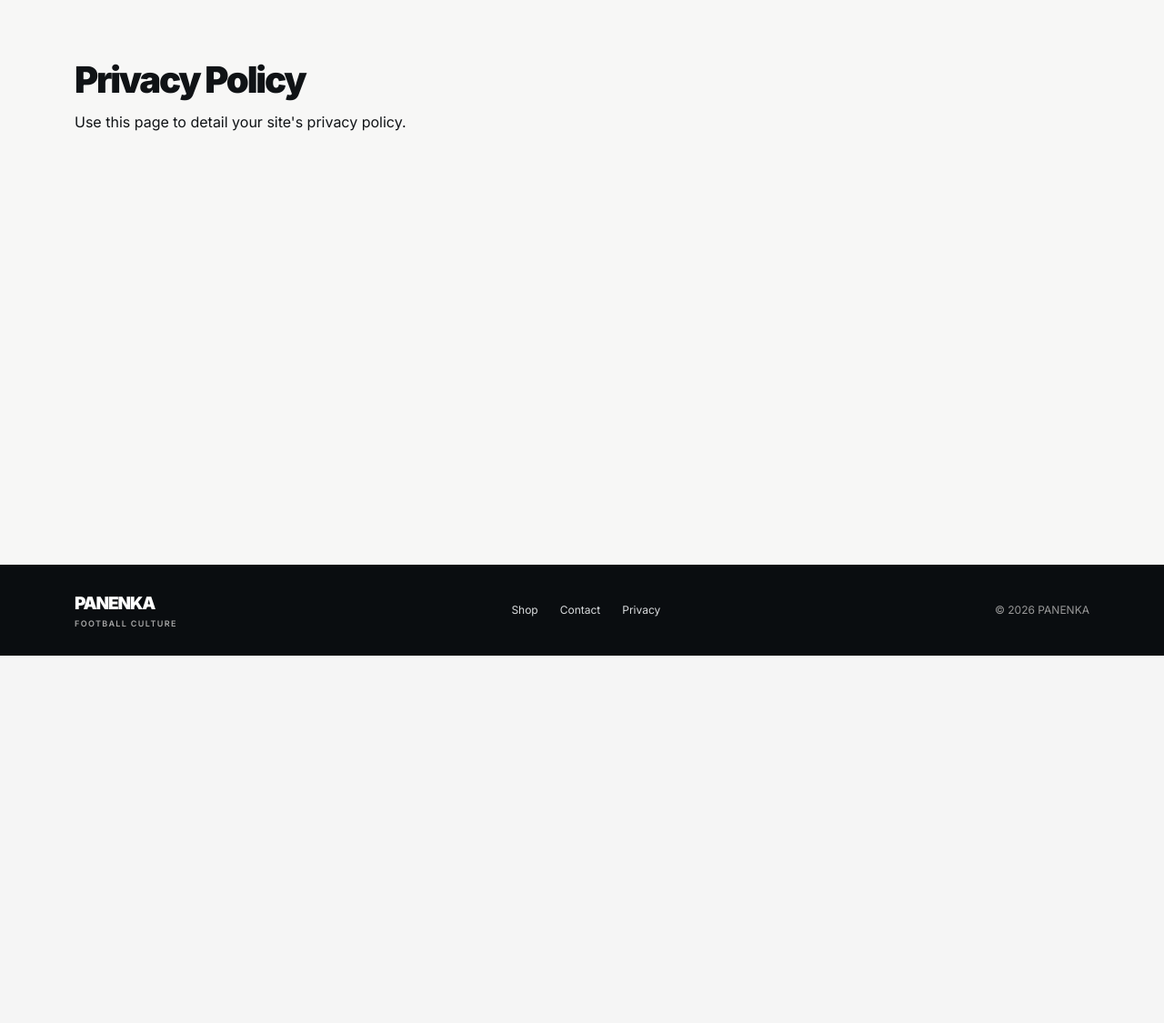
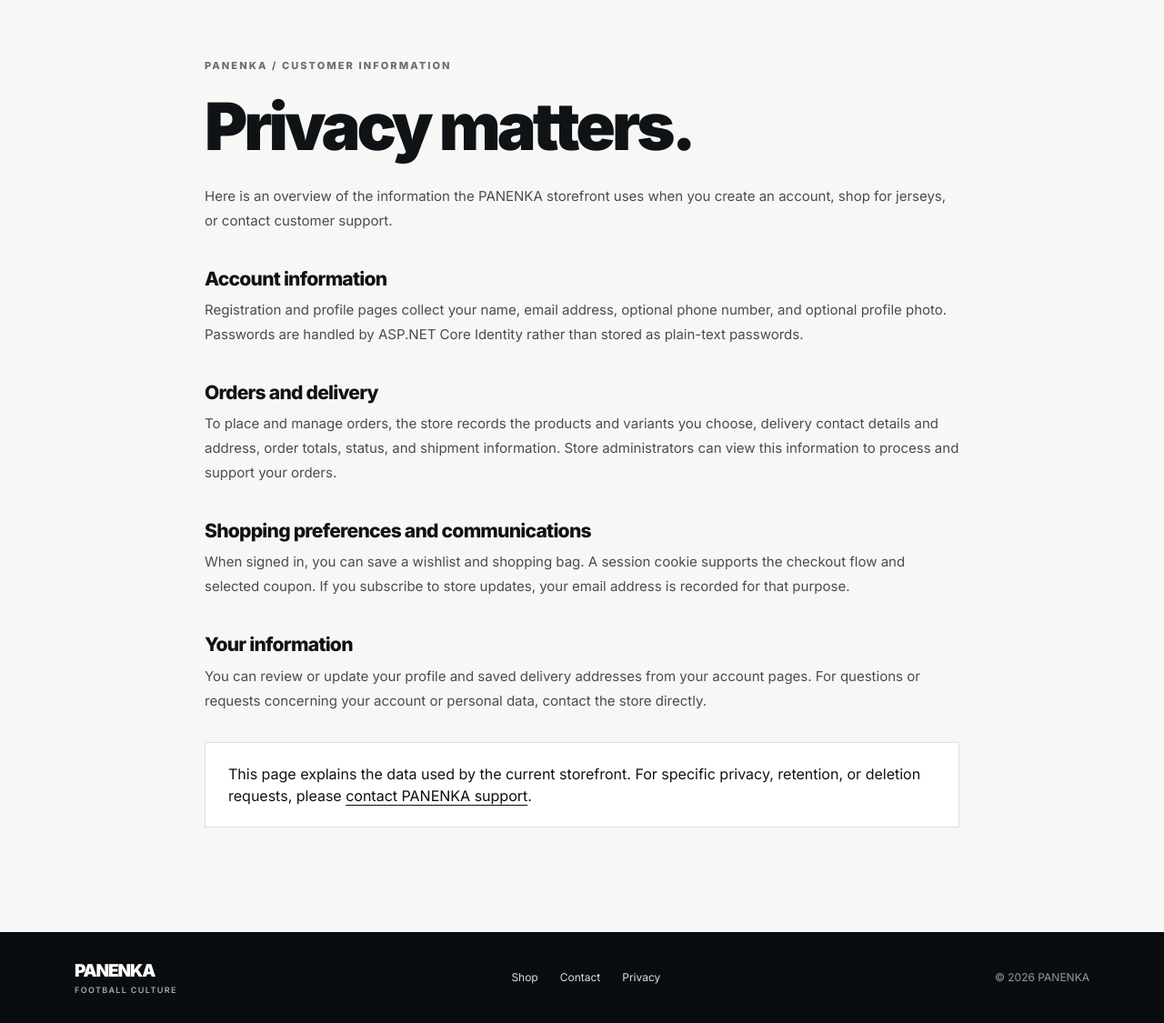
Before and after one commit to techninxa2026-design/paneka_jersey_ecommerce, an ASP.NET Core app: page /Home/Privacy in a window 1280 px wide. Shown: the part 79-1204 px from the top of the page at 91% size. Before the commit the page ends 800 px from the top, so only its background shows below. Run offline with ASP.NET Core 8, Linux system fonts and the light colour scheme; style sheets or scripts are compiled from the project's sources; some libraries are stand-ins or nearby versions.

Commit message:
Replace unfinished privacy placeholder with clear store data-use explanation

```diff
--- a/Jersey-ecommerce/Views/Home/Privacy.cshtml
+++ b/Jersey-ecommerce/Views/Home/Privacy.cshtml
@@ -1,6 +1,17 @@
 @{
-    ViewData["Title"] = "Privacy Policy";
+    ViewData["Title"] = "Privacy";
 }
-<h1>@ViewData["Title"]</h1>
-
-<p>Use this page to detail your site's privacy policy.</p>
+<article class="panenka-information">
+    <div class="eyebrow">PANENKA / CUSTOMER INFORMATION</div>
+    <h1>Privacy matters.</h1>
+    <p>Here is an overview of the information the PANENKA storefront uses when you create an account, shop for jerseys, or contact customer support.</p>
+    <h2>Account information</h2>
+    <p>Registration and profile pages collect your name, email address, optional phone number, and optional profile photo. Passwords are handled by ASP.NET Core Identity rather than stored as plain-text passwords.</p>
+    <h2>Orders and delivery</h2>
+    <p>To place and manage orders, the store records the products and variants you choose, delivery contact details and address, order totals, status, and shipment information. Store administrators can view this information to process and support your orders.</p>
+    <h2>Shopping preferences and communications</h2>
+    <p>When signed in, you can save a wishlist and shopping bag. A session cookie supports the checkout flow and selected coupon. If you subscribe to store updates, your email address is recorded for that purpose.</p>
+    <h2>Your information</h2>
+    <p>You can review or update your profile and saved delivery addresses from your account pages. For questions or requests concerning your account or personal data, contact the store directly.</p>
+    <div class="info-note">This page explains the data used by the current storefront. For specific privacy, retention, or deletion requests, please <a asp-controller="Home" asp-action="Contact">contact PANENKA support</a>.</div>
+</article>
```
